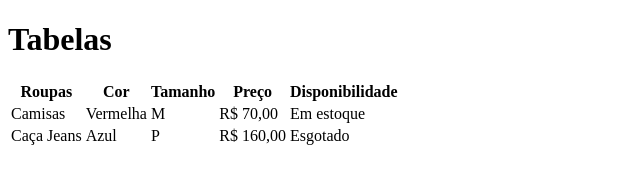
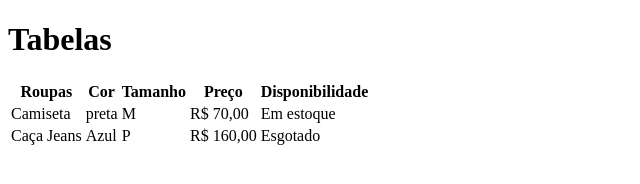
Before and after one commit to lv1008/aula-tabela, a plain HTML site: page index.html in a window 1280 px wide. Shown: the whole page, without its empty margins (0-640 px from the left). Drawn offline with Linux system fonts and the light colour scheme.

Commit message:
Mudando de vermelha para preta na coluna da cor

```diff
--- a/index.html
+++ b/index.html
@@ -18,8 +18,8 @@
             <th>Disponibilidade</th>
         </tr>
         <tr>
-            <td>Camisas</td>
-            <td>Vermelha</td>
+            <td>Camiseta</td>
+            <td>preta</td>
             <td>M</td>
             <td>R$ 70,00</td>
             <td>Em estoque</td>
```
